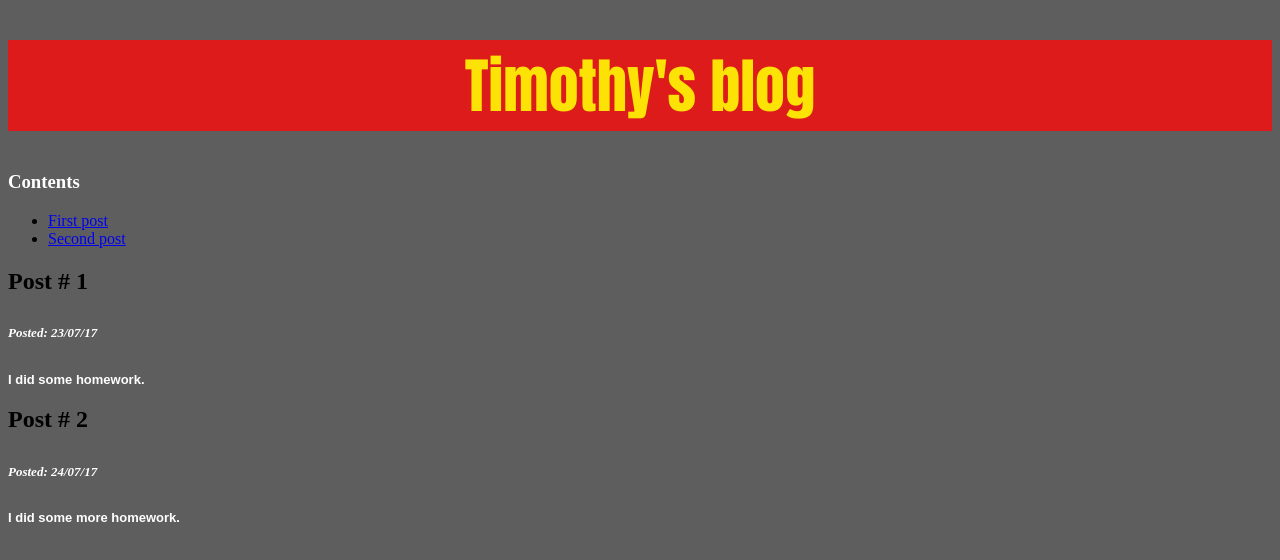
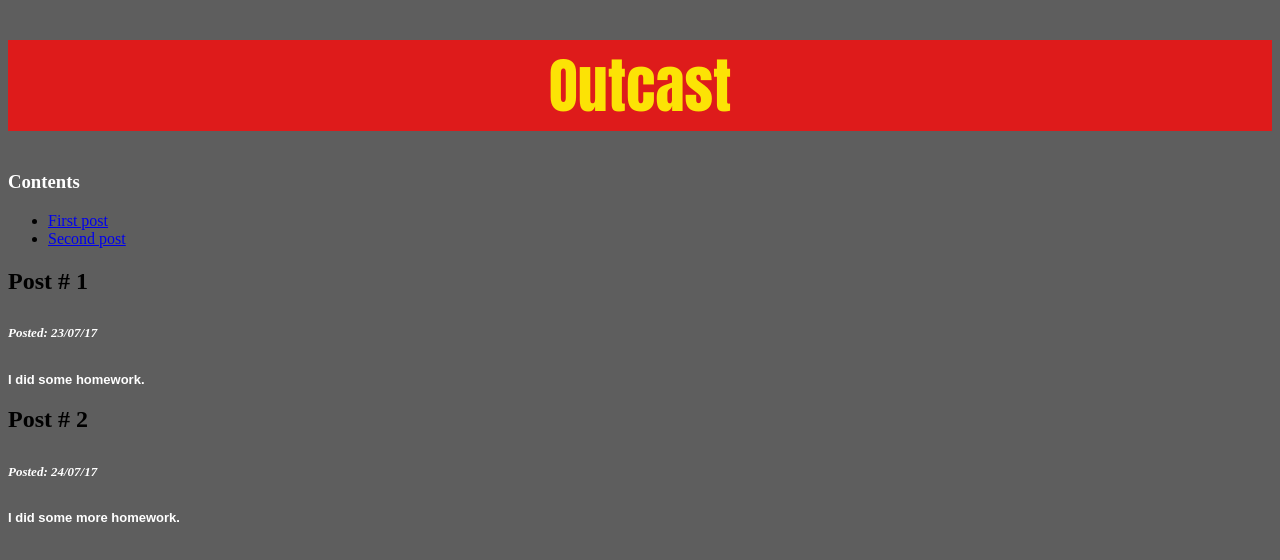
Before and after one commit to twalt1/twalt1.github.io, a plain HTML site: page index.html in a window 1280 px wide. Drawn offline with Linux system fonts and the light colour scheme.

Commit message:
Initial commit

```diff
--- a/index.html
+++ b/index.html
@@ -35,7 +35,7 @@
     </head>
     <body>
 
-        <h1>Timothy's blog</h1>
+        <h1>Outcast</h1>
 
         <h3 id="contents">Contents</h3>
         <ul>
```
